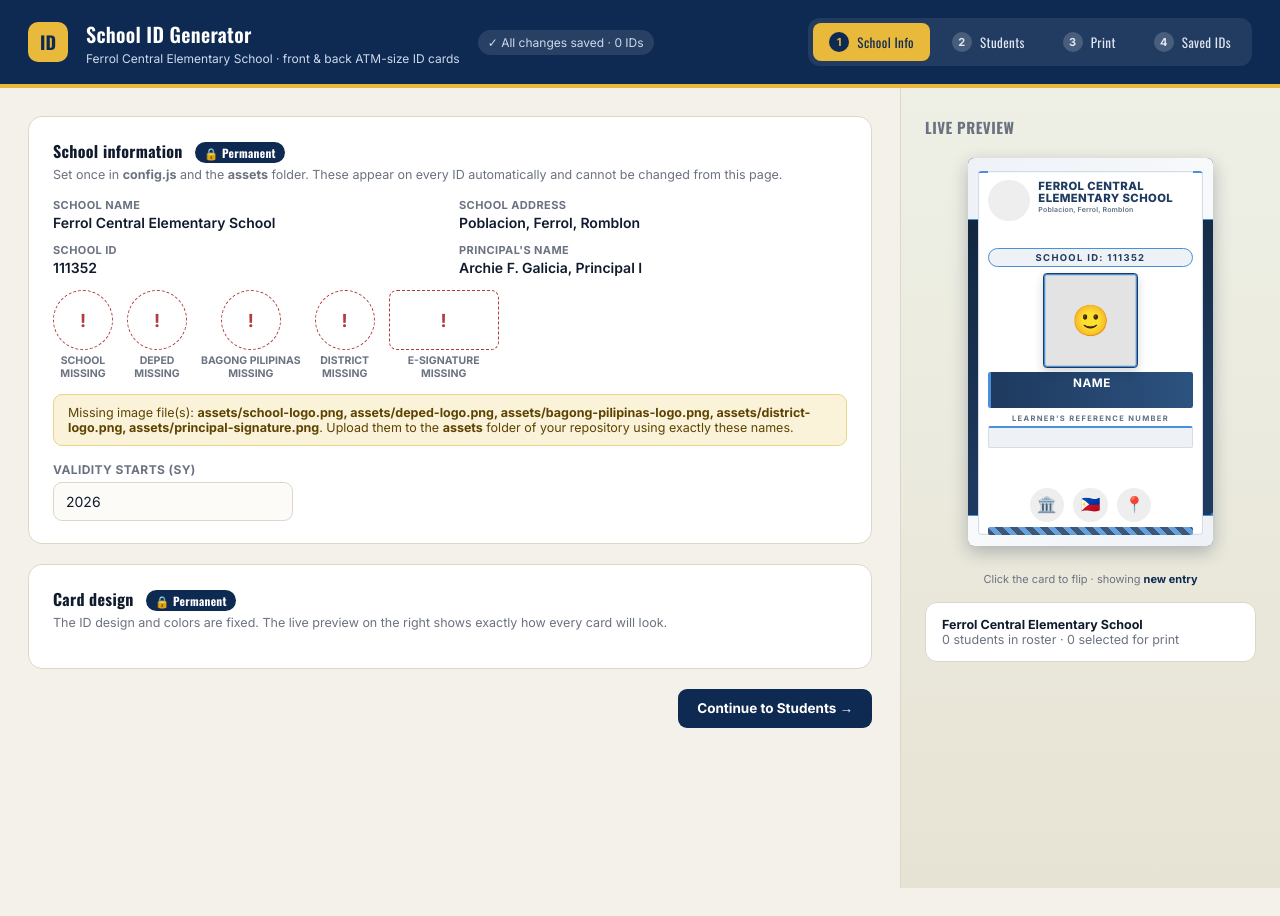
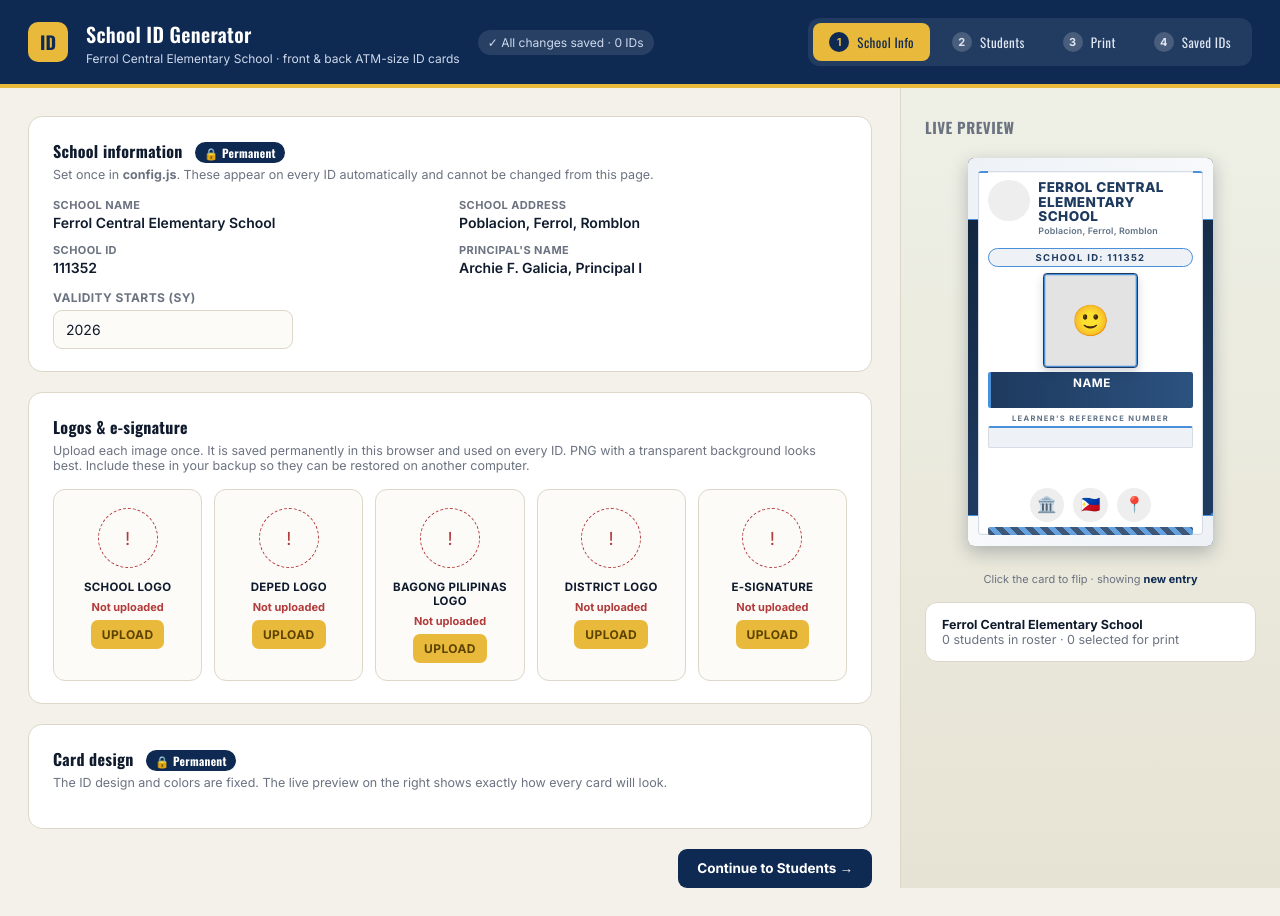
Before and after one commit to ferrolcentralesinventorydatabase/fces-ID-generator, a plain HTML site: page index.html in a window 1280 px wide. Before the commit the page ends 888 px from the top, so only its background shows below. Drawn offline with nearby package versions, Linux system fonts and the light colour scheme.

Commit message:
Add files via upload

```diff
--- a/index.html
+++ b/index.html
@@ -320,7 +320,7 @@ table.roster tr:hover{background:#faf9f4;}
 }
 .idcard .head .htext{line-height:1.15; overflow:hidden; height:100%; min-width:0; flex:1;}
 .idcard .head .school-name{
-  font-family:'Inter'; font-weight:800; font-size:3mm; color:var(--card-primary);
+  font-family:'Inter'; font-weight:800; font-size:3.7mm; color:var(--card-primary);
   text-transform:uppercase; line-height:1.08; letter-spacing:.1mm;
   /* previously capped at 2 lines / 7.6mm — a longer school name would
      hit the auto-shrink font floor and still not fit, so it was
@@ -329,13 +329,13 @@ table.roster tr:hover{background:#faf9f4;}
      other zones below) gives long names genuine room instead of
      shrinking them into illegibility or cutting them off. */
   display:-webkit-box; -webkit-box-orient:vertical; -webkit-line-clamp:3; overflow:hidden;
-  max-height:11.4mm;
+  max-height:12.2mm;
 }
 .idcard .head .school-address{
-  font-size:1.85mm;font-weight:600;color:#5f7185;letter-spacing:.05mm; line-height:1.2;
-  margin-top:.5mm;
+  font-size:2.35mm;font-weight:600;color:#5f7185;letter-spacing:.05mm; line-height:1.2;
+  margin-top:.6mm;
   display:-webkit-box; -webkit-box-orient:vertical; -webkit-line-clamp:2; overflow:hidden;
-  max-height:4.2mm;
+  max-height:5.8mm;
 }
 .idcard.back .head{height:20.3mm;}
 
@@ -474,8 +474,8 @@ table.roster tr:hover{background:#faf9f4;}
   white-space:nowrap; overflow:hidden; text-overflow:ellipsis;
 }
 .pi-sign{text-align:center; padding-top:.8mm; padding-bottom:1mm; flex:none;}
-.pi-sign .sig-box{height:6mm; margin:0 auto -1.2mm; display:flex; align-items:flex-end; justify-content:center;}
-.pi-sign .sig-box img{max-height:6mm; max-width:24mm; width:auto; height:auto; object-fit:contain; display:block;}
+.pi-sign .sig-box{height:12mm; margin:0 auto -2.2mm; display:flex; align-items:flex-end; justify-content:center;}
+.pi-sign .sig-box img{max-height:12mm; max-width:46mm; width:auto; height:auto; object-fit:contain; display:block;}
 .pi-sign .sig-name{
   font-family:'Inter'; font-weight:700; font-size:2.3mm; border-top:.4mm solid var(--card-accent); padding-top:.4mm;
   white-space:nowrap; overflow:hidden; text-overflow:ellipsis; color:var(--card-primary);
@@ -527,6 +527,18 @@ table.roster tr:hover{background:#faf9f4;}
 .locked-logo img,.locked-logo .miss{width:60px;height:60px;object-fit:contain;display:block;margin:0 auto 4px;}
 .locked-logo .miss{border:1.5px dashed var(--danger);border-radius:50%;display:flex;align-items:center;justify-content:center;color:var(--danger);font-size:18px;}
 .locked-logo img.sig{width:110px;height:60px;}
+.asset-grid{display:grid;grid-template-columns:repeat(5,1fr);gap:12px;}
+@media(max-width:820px){.asset-grid{grid-template-columns:repeat(2,1fr);}}
+.asset-slot{border:1.5px solid var(--line);border-radius:12px;background:#fcfbf8;padding:12px;text-align:center;display:flex;flex-direction:column;align-items:center;gap:6px;}
+.asset-slot .pv{width:72px;height:72px;display:flex;align-items:center;justify-content:center;}
+.asset-slot .pv img{max-width:100%;max-height:100%;object-fit:contain;}
+.asset-slot .pv .miss{width:60px;height:60px;border:1.5px dashed var(--danger);border-radius:50%;display:flex;align-items:center;justify-content:center;color:var(--danger);font-size:18px;}
+.asset-slot .nm{font-size:11.5px;font-weight:700;color:var(--ink);text-transform:uppercase;letter-spacing:.3px;}
+.asset-slot .st{font-size:11px;color:var(--muted);}
+.asset-slot .st.ok{color:var(--leaf);font-weight:700;}
+.asset-slot .st.bad{color:var(--danger);font-weight:700;}
+.asset-slot .btns{display:flex;gap:6px;flex-wrap:wrap;justify-content:center;}
+.asset-slot input[type=file]{display:none;}
 .save-status{font-size:12px;color:#cfd9ec;background:rgba(255,255,255,.1);padding:5px 10px;border-radius:99px;}
 .save-status.err{background:#b23b3b;color:#fff;}
 .rec-tools{display:flex;gap:8px;flex-wrap:wrap;align-items:center;margin-bottom:12px;}
@@ -607,13 +619,18 @@ table.roster tr:hover{background:#faf9f4;}
 
       <div class="card-block">
         <h3>School information <span class="count-pill">🔒 Permanent</span></h3>
-        <p class="hint">Set once in <b>config.js</b> and the <b>assets</b> folder. These appear on every ID automatically and cannot be changed from this page.</p>
+        <p class="hint">Set once in <b>config.js</b>. These appear on every ID automatically and cannot be changed from this page.</p>
         <div class="locked-grid" id="locked-info"></div>
-        <div class="locked-logos" id="locked-logos"></div>
-        <div class="field" style="max-width:240px;margin:16px 0 0;">
+        <div class="field" style="max-width:240px;margin:6px 0 0;">
           <label>Validity starts (SY)</label>
           <input type="number" id="s-yearstart" placeholder="e.g. 2026" min="1990" max="2100">
         </div>
+      </div>
+
+      <div class="card-block">
+        <h3>Logos &amp; e-signature</h3>
+        <p class="hint">Upload each image once. It is saved permanently in this browser and used on every ID. PNG with a transparent background looks best. Include these in your backup so they can be restored on another computer.</p>
+        <div class="asset-grid" id="asset-slots"></div>
       </div>
 
       <div class="card-block">
@@ -1485,7 +1502,8 @@ async function flushSave(){
   const ok1 = await Store.set('students', students);
   const ok2 = await Store.set('printLog', printLog);
   const ok3 = await Store.set('meta', {yearStart:settings.yearStart});
-  setSaveStatus(ok1 && ok2 && ok3 ? 'saved' : 'error');
+  const ok4 = await Store.set('assets', uploaded);
+  setSaveStatus(ok1 && ok2 && ok3 && ok4 ? 'saved' : 'error');
 }
 window.addEventListener('pagehide', ()=>{ if(loaded) flushSave(); });
 document.addEventListener('visibilitychange', ()=>{ if(document.hidden && loaded) flushSave(); });
@@ -1503,30 +1521,66 @@ function testImage(url){
     im.src = url;
   });
 }
+let uploaded = {};   // key -> data URL uploaded in the app (saved permanently)
+let defaults = {};   // key -> default file path from config.js (only if the file exists)
 async function checkAssets(){
-  const missing = [];
-  for(const k of Object.keys(settings.logos)){
-    if(!(await testImage(settings.logos[k]))){ missing.push(settings.logos[k]||k); settings.logos[k]=null; }
+  for(const k of Object.keys(ASSET_LABELS)){
+    defaults[k] = (await testImage(CFG_LOGOS[k])) ? CFG_LOGOS[k] : null;
   }
-  if(!(await testImage(settings.signature))){ if(settings.signature) missing.push(settings.signature); settings.signature=null; }
-  return missing;
-}
-function renderLockedInfo(missing){
+  defaults.signature = (await testImage(CFG.signature)) ? CFG.signature : null;
+}
+function applyAssets(){
+  Object.keys(ASSET_LABELS).forEach(k=>{ settings.logos[k] = uploaded[k] || defaults[k] || null; });
+  settings.signature = uploaded.signature || defaults.signature || null;
+}
+function renderLockedInfo(){
   const item = (k,v)=>`<div class="locked-item"><div class="k">${k}</div><div class="v">${esc(v)||'—'}</div></div>`;
   el('locked-info').innerHTML =
     item('School name', settings.name) + item('School address', settings.address) +
     item('School ID', settings.code) + item("Principal's name", settings.principal + (settings.ptitle?', '+settings.ptitle:''));
-  const logo = (k)=> settings.logos[k]
-    ? `<div class="locked-logo"><img src="${esc(settings.logos[k])}"><span>${ASSET_LABELS[k]}</span></div>`
-    : `<div class="locked-logo"><div class="miss">!</div><span>${ASSET_LABELS[k]}<br>missing</span></div>`;
-  const sig = settings.signature
-    ? `<div class="locked-logo"><img class="sig" src="${esc(settings.signature)}"><span>E-signature</span></div>`
-    : `<div class="locked-logo"><div class="miss" style="border-radius:8px;width:110px;">!</div><span>E-signature<br>missing</span></div>`;
-  el('locked-logos').innerHTML = Object.keys(ASSET_LABELS).map(logo).join('') + sig;
-  if(missing && missing.length){
-    el('locked-logos').insertAdjacentHTML('afterend',
-      `<div class="note">Missing image file(s): <b>${missing.map(esc).join(', ')}</b>. Upload them to the <b>assets</b> folder of your repository using exactly these names.</div>`);
-  }
+}
+function resizeImage(file, maxDim, cb){
+  readFileAsDataURL(file, url=>{
+    const im = new Image();
+    im.onload = ()=>{
+      const sc = Math.min(1, maxDim/Math.max(im.width, im.height));
+      const c = document.createElement('canvas');
+      c.width = Math.max(1,Math.round(im.width*sc)); c.height = Math.max(1,Math.round(im.height*sc));
+      c.getContext('2d').drawImage(im,0,0,c.width,c.height);
+      cb(c.toDataURL('image/png'));
+    };
+    im.onerror = ()=> alert('Could not read that image. Please use a PNG, JPG or SVG file.');
+    im.src = url;
+  });
+}
+function renderAssetSlots(){
+  const items = [['school','School logo'],['deped','DepEd logo'],['bagong','Bagong Pilipinas logo'],['district','District logo'],['signature','E-signature']];
+  el('asset-slots').innerHTML = items.map(([k,label])=>{
+    const cur = k==='signature' ? settings.signature : settings.logos[k];
+    const isUp = !!uploaded[k];
+    const status = isUp ? '<div class="st ok">Uploaded</div>' : cur ? '<div class="st">Default file</div>' : '<div class="st bad">Not uploaded</div>';
+    const pv = cur ? `<img src="${esc(cur)}">` : '<div class="miss">!</div>';
+    return `<div class="asset-slot" data-key="${k}">
+      <div class="pv">${pv}</div><div class="nm">${label}</div>${status}
+      <div class="btns">
+        <label class="btn btn-gold btn-sm" style="cursor:pointer;">${cur?'Replace':'Upload'}<input type="file" accept="image/*"></label>
+        ${isUp ? '<button type="button" class="btn btn-ghost btn-sm" data-act="reset">Remove</button>' : ''}
+      </div></div>`;
+  }).join('');
+  el('asset-slots').querySelectorAll('.asset-slot').forEach(slot=>{
+    const k = slot.dataset.key;
+    slot.querySelector('input[type=file]').addEventListener('change', e=>{
+      const f = e.target.files[0]; if(!f) return;
+      resizeImage(f, k==='signature' ? 900 : 600, url=>{
+        uploaded[k] = url; applyAssets(); renderAssetSlots(); refreshPreview(); persist();
+      });
+    });
+    const rb = slot.querySelector('[data-act=reset]');
+    if(rb) rb.addEventListener('click', ()=>{
+      if(!confirm('Remove the uploaded image?')) return;
+      delete uploaded[k]; applyAssets(); renderAssetSlots(); refreshPreview(); persist();
+    });
+  });
 }
 
 /* ============================================================
@@ -1593,7 +1647,7 @@ function downloadBlob(blob, name){
 function stampName(ext){ return 'fces-id-' + new Date().toISOString().slice(0,10) + '.' + ext; }
 el('rec-export').addEventListener('click', ()=>{
   const data = {app:'fces-id-generator', version:1, exportedAt:new Date().toISOString(),
-    colors:settings.colors, yearStart:settings.yearStart, students, printLog};
+    yearStart:settings.yearStart, assets:uploaded, students, printLog};
   downloadBlob(new Blob([JSON.stringify(data)],{type:'application/json'}), 'backup-'+stampName('json'));
 });
 el('rec-import-btn').addEventListener('click', ()=> el('rec-import').click());
@@ -1617,6 +1671,7 @@ el('rec-import').addEventListener('change', ()=>{
         d.printLog.forEach(e=>{ if(!seen.has(e.at+e.side)) printLog.push(e); });
         printLog.sort((a,b)=> (a.at<b.at?-1:1));
       }
+      if(d.assets && typeof d.assets==='object'){ Object.assign(uploaded, d.assets); applyAssets(); renderAssetSlots(); }
       renderRoster(); renderRecords(); refreshPreview(); persist();
       alert(`Backup restored: ${added} added, ${updated} updated.`);
     }catch(e){ alert('That file is not a valid backup from this generator.'); }
@@ -1642,11 +1697,14 @@ el('rec-clear').addEventListener('click', ()=>{
    INIT
    ============================================================ */
 (async function init(){
-  const [missing] = await Promise.all([checkAssets(), Store.init()]);
+  await Promise.all([checkAssets(), Store.init()]);
   const meta = await Store.get('meta');
   if(meta){
     if(meta.yearStart) settings.yearStart = meta.yearStart;
   }
+  const upl = await Store.get('assets');
+  if(upl && typeof upl==='object') uploaded = upl;
+  applyAssets();
   const saved = await Store.get('students');
   if(Array.isArray(saved)) students = saved;
   const log = await Store.get('printLog');
@@ -1654,7 +1712,8 @@ el('rec-clear').addEventListener('click', ()=>{
 
   el('s-yearstart').value = settings.yearStart;
   loaded = true;
-  renderLockedInfo(missing);
+  renderLockedInfo();
+  renderAssetSlots();
   applyColors();
   renderRoster();
   refreshPreview();
```
Also changed, not shown: 1 other file.
